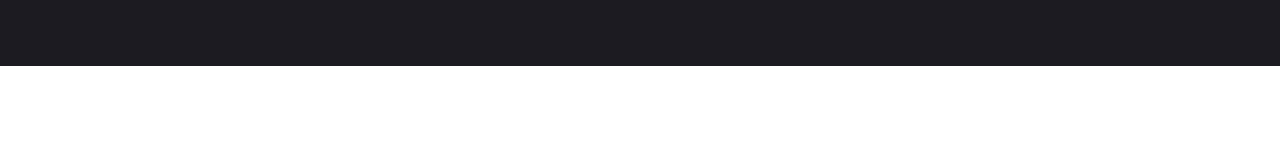
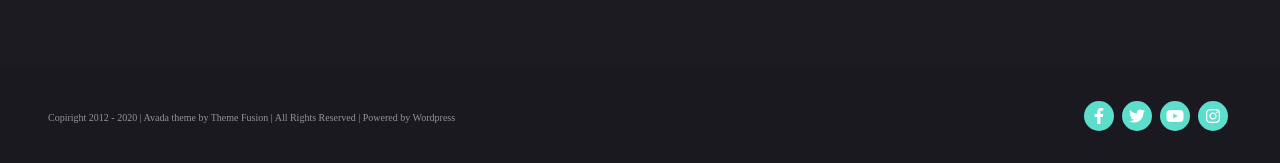
Before and after one commit to CrisL1990/proj-html-vuejs, a Vue app: page / in a window 1280 px wide. Shown: the part 3974-4137 px from the top of the page. Before the commit the page ends 4040 px from the top, so only its background shows below. Built offline with nearby package versions, Linux system fonts and the light colour scheme; a web font is replaced by a local one.

Commit message:
Inserito footer bottom

```diff
--- a/src/assets/style/colorPalette.scss
+++ b/src/assets/style/colorPalette.scss
@@ -5,3 +5,4 @@ $Water: #5ddecc;
 $gray: #949494;
 $icon: #4876b5;
 $balticSea: #1c1b21;
+$Shark: #19191f
--- a/src/components/myFooter.vue
+++ b/src/components/myFooter.vue
@@ -1,18 +1,21 @@
 <template>
     <footer>
         <footerTop />
+        <footerBottom />
     </footer>
 </template>
 
 <script>
 
 import footerTop from './partials/footer partials/footerTop.vue'
+import footerBottom from './partials/footer partials/footerBottom.vue'
 export default {
 
     name: 'myFooter',
 
     components:{
         footerTop,
+        footerBottom
     }
 
 }
--- /dev/null
+++ b/src/components/partials/footer partials/footerBottom.vue
@@ -0,0 +1,61 @@
+<template>
+    <section class="footer-bottom d-flex px-5 justify-content-between align-items-center">
+        <div>
+            <span>Copiright 2012 - 2020 | Avada theme by Theme Fusion | All Rights Reserved | Powered by Wordpress</span>
+        </div>
+
+        <div class="d-flex">
+            <socialIcons class="mx-1" v-for="(icon, index) in icons" :key="index" :icons="icon"/>
+        </div>
+    </section>
+</template>
+
+<script>
+
+import socialIcons from './socialIcons.vue'
+export default {
+    name: 'footerBottom',
+
+    data(){
+        return{
+            icons: [
+                {
+                    social: 'fa-brands fa-facebook-f'
+                },
+
+                {
+                    social: 'fa-brands fa-twitter'
+                },
+
+                {
+                    social: 'fa-brands fa-youtube'
+                },
+
+                {
+                    social: 'fa-brands fa-instagram'
+                }
+            ]
+        }
+    },
+
+    components:{
+        socialIcons
+    }
+
+
+}
+</script>
+
+<style scoped lang="scss">
+    @import '../../../assets/style/colorPalette.scss';
+
+    .footer-bottom{
+        height: 100px;
+        background-color: $Shark;
+
+        span{
+            color: $gray;
+            font-size: 10px;
+        }
+    }
+</style>
--- /dev/null
+++ b/src/components/partials/footer partials/socialIcons.vue
@@ -0,0 +1,31 @@
+<template>
+    <div class="container d-flex justify-content-center align-items-center">
+        <i :class="icons.social"></i>
+    </div>
+</template>
+
+<script>
+export default {
+    name: 'socialIcons',
+
+    props:{
+
+        'icons': Object
+    }
+}
+</script>
+
+<style scoped lang="scss">
+    @import '../../../assets/style/colorPalette.scss';
+
+    .container{
+        height: 30px;
+        width: 30px;
+        border-radius: 50%;
+        background-color: $Water;
+
+        i{
+            color: $White;
+        }
+    }
+</style>
```
